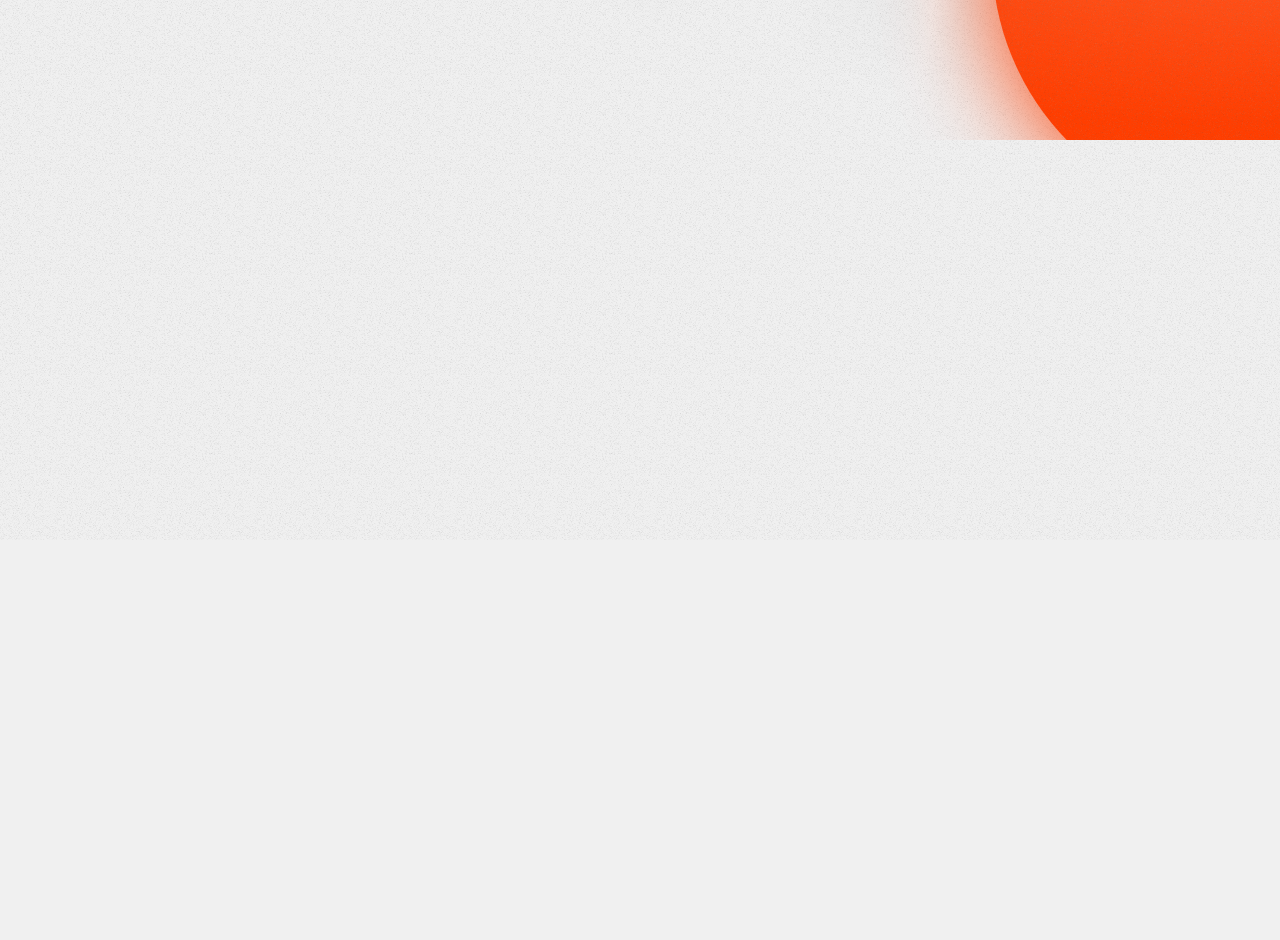
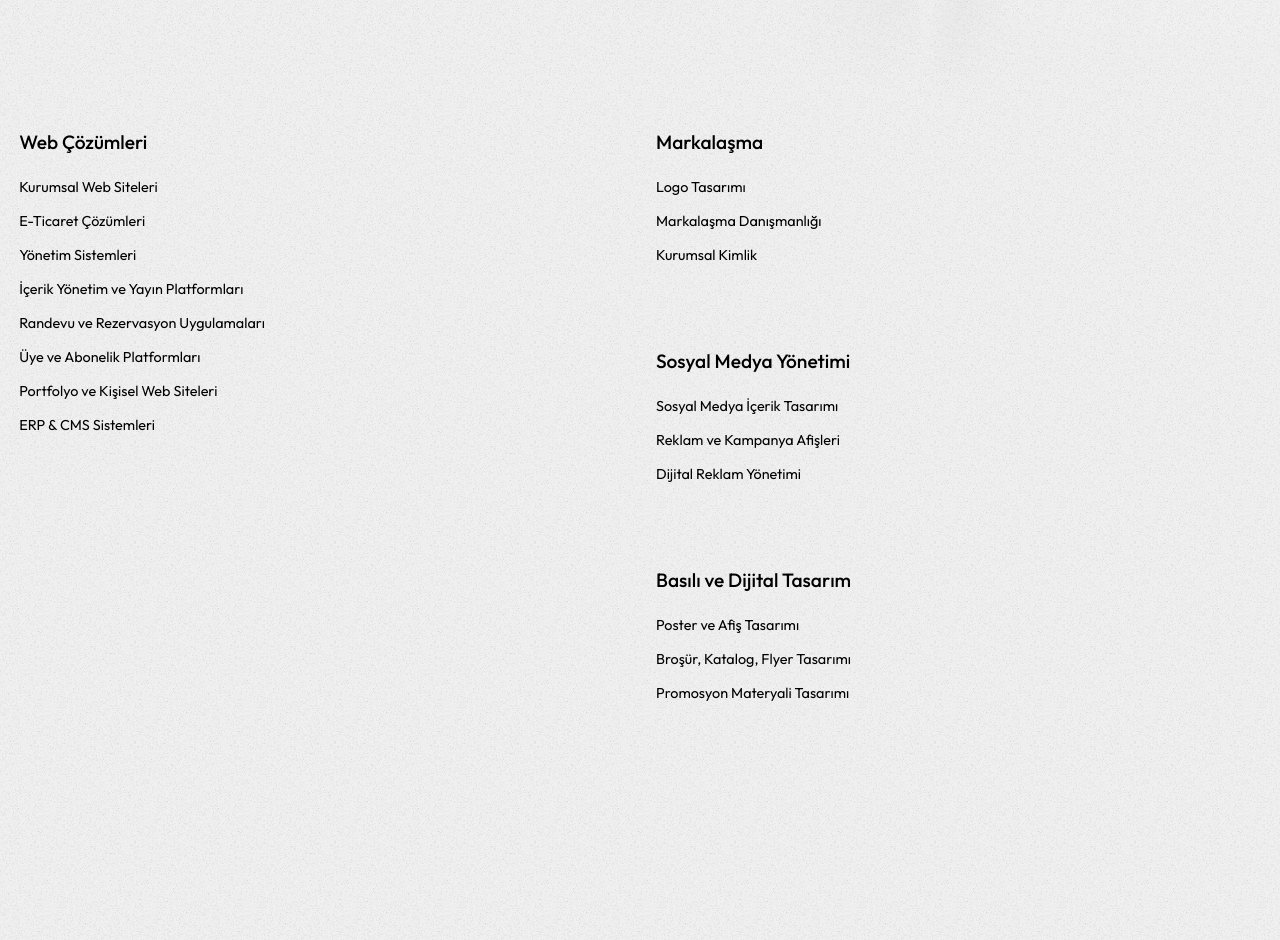
Before and after one commit to salimalitarikz/alatra2024, a plain HTML site: page index.html in a window 1280 px wide. Shown: the part 660-1600 px from the top of the page. Before the commit the page ends 1200 px from the top, so only its background shows below. Drawn offline with Linux system fonts and the light colour scheme.

Commit message:
d1-u3-v1

```diff
--- a/index.html
+++ b/index.html
@@ -51,7 +51,53 @@
 
     <main id="main">
         <section class="main_part" id="main_part_1">
-            <h1>Markaları <span>ileriye taşıyan</span> etkili websiteleri üretiyoruz</h1>
+            <h1>Markaları <span>ileriye taşıyan</span> dijital çözümler <br> üretiyoruz</h1>
+        </section>
+
+        <section class="main_part" id="main_part_2">
+            <div id="part_2_left">
+                <div>
+                    <h2>Web Çözümleri</h2>
+                    <ul>
+                        <li>Kurumsal Web Siteleri</li>
+                        <li>E-Ticaret Çözümleri</li>
+                        <li>Yönetim Sistemleri</li>
+                        <li>İçerik Yönetim ve Yayın Platformları</li>
+                        <li>Randevu ve Rezervasyon Uygulamaları</li>
+                        <li>Üye ve Abonelik Platformları</li>
+                        <li>Portfolyo ve Kişisel Web Siteleri</li>
+                        <li>ERP & CMS Sistemleri</li>
+                    </ul>
+                </div>
+            </div>
+            <div id="part_2_right">
+                <div>
+                    <h2>Markalaşma</h2>
+                    <ul>
+                        <li>Logo Tasarımı</li>
+                        <li>Markalaşma Danışmanlığı</li>
+                        <li>Kurumsal Kimlik</li>
+                    </ul>
+                </div>
+                <div>
+                    <h2>Sosyal Medya Yönetimi</h2>
+                    <ul>
+                        <li>Sosyal Medya İçerik Tasarımı</li>
+                        <li>Reklam ve Kampanya Afişleri</li>
+                        <li>Dijital Reklam Yönetimi</li>
+                    </ul>
+
+                </div>
+                <div>
+                    <h2>Basılı ve Dijital Tasarım</h2>
+                    <ul>
+                        <li>Poster ve Afiş Tasarımı</li>
+                        <li>Broşür, Katalog, Flyer Tasarımı</li>
+                        <li>Promosyon Materyali Tasarımı</li>
+                    </ul>
+                </div>
+            </div>
+
         </section>
     </main>
 
--- a/site.js
+++ b/site.js
@@ -25,7 +25,7 @@ window.addEventListener("scroll", (el) => {
     el.preventDefault();
 
 
-    let scrollVal = window.scrollTop;
+    let scrollVal = window.scrollY;
 
     console.log("---> " + scrollVal);
 
--- a/style.scss
+++ b/style.scss
@@ -22,7 +22,7 @@ $orange:#ff3e00;
 body{
     background-color: $gray_light;
     background-image: url(/ui/grain.png);
-    min-height: 150vh;
+    min-height: 200vh;
     position: relative;
     overflow-x: hidden;
 }
@@ -79,7 +79,7 @@ nav{
         height: 250%;
         pointer-events: none;
         backdrop-filter: blur(5px);
-        background-color: #ffffff96;
+        // background-color: #ffffff96;
         mask-image: linear-gradient(#000000 50%, rgba(0, 0, 0, 0) 100%);
         position: absolute;
         top: -1.1rem;
@@ -214,6 +214,9 @@ main{
     padding: .2rem;
     transition-delay: .3s !important;
     transition: .6s;
+    display: flex;
+    flex-direction: column;
+    gap: 4rem;
 
     &.main_disabled{
         // transition: .5s;
@@ -232,6 +235,61 @@ main{
                 text-decoration: underline $orange;
             }
         }
+    }
+
+    >#main_part_2{
+        display: flex;
+        justify-content: center;
+        align-items: center;
+        gap: 1rem;
+        height: 100vh;
+        >div{
+            height: 80%;
+            width: 50%;
+
+
+            >div{
+                width: 100%;
+                // background-color: $gray_normal;
+                border-radius: .7rem;
+                // color: $white;
+                padding: .5rem;
+                display: flex;
+                flex-direction: column;
+                gap: 1.5rem;
+
+                >h2{
+                    font-size: 1.2rem;
+                    font-weight: 500;
+                }
+
+                ul{
+                    list-style-type: none;
+                    display: flex;
+                    flex-direction: column;
+                    gap: 1rem;
+                    font-size: .9rem;
+                }
+            }
+
+            &#part_2_left{
+
+                >div{
+                    height: 100%;
+                }
+            }
+
+            &#part_2_right{
+                display: flex;
+                flex-direction: column;
+                gap: 1rem;
+
+                >div{
+                    height: calc(33% - .4rem);
+                }
+            }
+        }
+
     }
 }
 
@@ -293,6 +351,7 @@ mix-blend-mode: difference;
     padding-top: 20rem;
     overflow: hidden;
     z-index: -2;
+    opacity: 0;
 
     #globe{
         width: 33rem;
@@ -310,6 +369,7 @@ mix-blend-mode: difference;
         transition: 1s;
         width: 66rem;
         height: 66rem;
+
        }
 
        &.globe_passive{
@@ -317,6 +377,13 @@ mix-blend-mode: difference;
        }
 
 
+    //    animation: globe_an linear forwards;
+    //    animation-timeline: scroll(root);
+
+    //     @keyframes globe_an {
+    //         30%{opacity: 0;}
+    //         100%{opacity: 0;}
+    //     }
 
     }
 }
```
Also changed, not shown: style.css, 1 other file.
